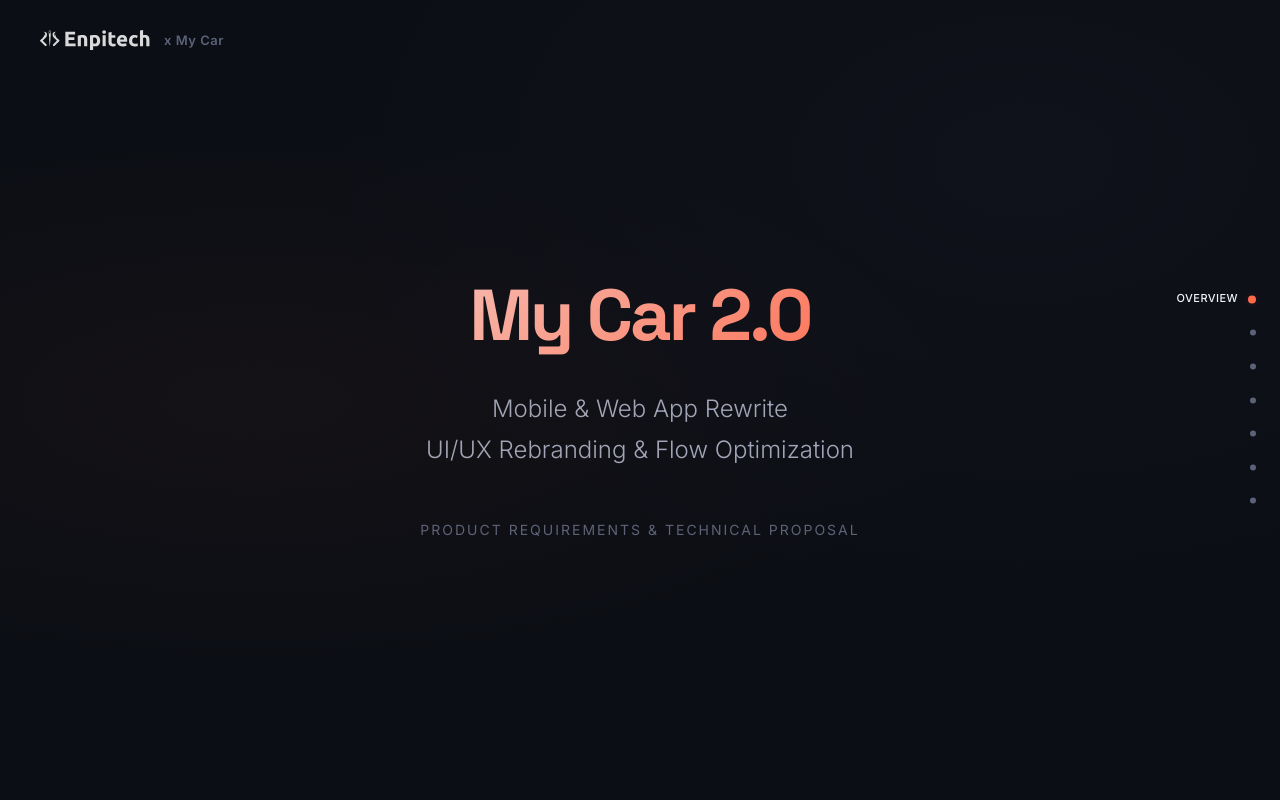
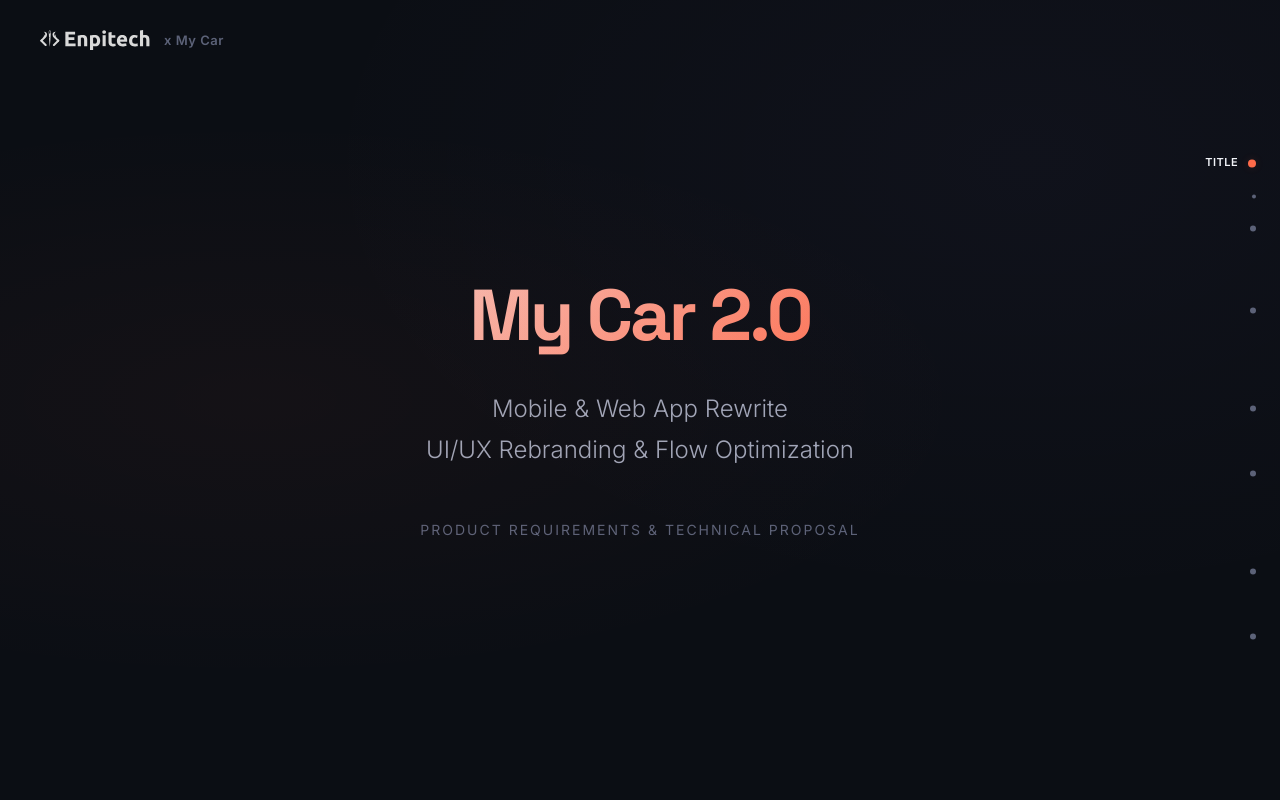
Before and after one commit to rotembm12/my-car-proposal, a plain HTML site: page index.html in a window 1280 px wide. Shown: the top 800 px of the page. Drawn offline with Linux system fonts and the light colour scheme.

Commit message:
Detailed side nav: per-slide titles with collapsible sections, expand on scroll proximity

```diff
--- a/index.html
+++ b/index.html
@@ -1275,6 +1275,48 @@
 
   .side-nav a:hover .nav-dot {
     background: var(--text-secondary);
+  }
+
+  /* Sub-nav items */
+  .side-nav .nav-sub {
+    gap: 8px;
+  }
+
+  .side-nav .nav-sub .nav-label {
+    font-size: 10px;
+    letter-spacing: 0.02em;
+  }
+
+  .side-nav .nav-sub .dot-sm {
+    width: 4px;
+    height: 4px;
+  }
+
+  .side-nav .nav-sub.active .dot-sm {
+    width: 6px;
+    height: 6px;
+  }
+
+  /* Section headers in nav */
+  .side-nav .nav-section .nav-label {
+    font-size: 11px;
+    font-weight: 600;
+  }
+
+  /* Collapse sub-items until parent section is nearby */
+  .side-nav .nav-sub {
+    max-height: 0;
+    overflow: hidden;
+    margin: 0;
+    padding: 0;
+    opacity: 0;
+    transition: max-height 0.3s ease, opacity 0.3s ease, margin 0.2s ease;
+  }
+
+  .side-nav .nav-sub.section-visible {
+    max-height: 24px;
+    opacity: 1;
+    margin: 0;
   }
 
   /* Top progress bar */
@@ -2311,13 +2353,35 @@
 
 <!-- Right-side navigation -->
 <nav class="side-nav" id="sideNav">
-  <a href="#s-overview" data-section="overview"><span class="nav-label">Overview</span><span class="nav-dot"></span></a>
-  <a href="#s-problem" data-section="problem"><span class="nav-label">Problem</span><span class="nav-dot"></span></a>
-  <a href="#s-solution" data-section="solution"><span class="nav-label">Solution</span><span class="nav-dot"></span></a>
-  <a href="#s-architecture" data-section="architecture"><span class="nav-label">Architecture</span><span class="nav-dot"></span></a>
-  <a href="#s-roadmap" data-section="roadmap"><span class="nav-label">Roadmap</span><span class="nav-dot"></span></a>
-  <a href="#s-quality" data-section="quality"><span class="nav-label">Quality</span><span class="nav-dot"></span></a>
-  <a href="#s-closing" data-section="closing"><span class="nav-label">Let's Go</span><span class="nav-dot"></span></a>
+  <a href="#sl-0" class="nav-section"><span class="nav-label">Title</span><span class="nav-dot"></span></a>
+  <a href="#sl-1" class="nav-sub"><span class="nav-label">What is My Car</span><span class="nav-dot dot-sm"></span></a>
+
+  <a href="#sl-2" class="nav-section"><span class="nav-label">Problem</span><span class="nav-dot"></span></a>
+  <a href="#sl-3" class="nav-sub"><span class="nav-label">Registration Dropout</span><span class="nav-dot dot-sm"></span></a>
+  <a href="#sl-4" class="nav-sub"><span class="nav-label">Booking Friction</span><span class="nav-dot dot-sm"></span></a>
+  <a href="#sl-5" class="nav-sub"><span class="nav-label">Design Debt</span><span class="nav-dot dot-sm"></span></a>
+
+  <a href="#sl-6" class="nav-section"><span class="nav-label">Solution</span><span class="nav-dot"></span></a>
+  <a href="#sl-7" class="nav-sub"><span class="nav-label">Before vs After</span><span class="nav-dot dot-sm"></span></a>
+  <a href="#sl-8" class="nav-sub"><span class="nav-label">Registration Flow</span><span class="nav-dot dot-sm"></span></a>
+  <a href="#sl-9" class="nav-sub"><span class="nav-label">Booking Flow</span><span class="nav-dot dot-sm"></span></a>
+  <a href="#sl-10" class="nav-sub"><span class="nav-label">Active Rental</span><span class="nav-dot dot-sm"></span></a>
+
+  <a href="#sl-11" class="nav-section"><span class="nav-label">Architecture</span><span class="nav-dot"></span></a>
+  <a href="#sl-12" class="nav-sub"><span class="nav-label">Tech Stack</span><span class="nav-dot dot-sm"></span></a>
+  <a href="#sl-13" class="nav-sub"><span class="nav-label">Navigation</span><span class="nav-dot dot-sm"></span></a>
+
+  <a href="#sl-14" class="nav-section"><span class="nav-label">Roadmap</span><span class="nav-dot"></span></a>
+  <a href="#sl-15" class="nav-sub"><span class="nav-label">Delivery Model</span><span class="nav-dot dot-sm"></span></a>
+  <a href="#sl-16" class="nav-sub"><span class="nav-label">Phase 1 Detail</span><span class="nav-dot dot-sm"></span></a>
+  <a href="#sl-17" class="nav-sub"><span class="nav-label">Phases 2 & 3</span><span class="nav-dot dot-sm"></span></a>
+  <a href="#sl-18" class="nav-sub"><span class="nav-label">Timeline</span><span class="nav-dot dot-sm"></span></a>
+
+  <a href="#sl-19" class="nav-section"><span class="nav-label">Quality</span><span class="nav-dot"></span></a>
+  <a href="#sl-20" class="nav-sub"><span class="nav-label">Testing</span><span class="nav-dot dot-sm"></span></a>
+  <a href="#sl-21" class="nav-sub"><span class="nav-label">Migration</span><span class="nav-dot dot-sm"></span></a>
+
+  <a href="#sl-22" class="nav-section"><span class="nav-label">Let's Go</span><span class="nav-dot"></span></a>
 </nav>
 
 <script>
@@ -2376,39 +2440,52 @@
     progressBar.style.width = progress + '%';
   });
 
-  // Side navigation active state
-  const sections = [
-    { id: 'overview', start: 0 },
-    { id: 'problem', start: 2 },
-    { id: 'solution', start: 6 },
-    { id: 'architecture', start: 10 },
-    { id: 'roadmap', start: 13 },
-    { id: 'quality', start: 17 },
-    { id: 'closing', start: 19 }
+  // Side navigation - assign IDs to all slides
+  const slides = document.querySelectorAll('.slide, .divider');
+  slides.forEach((s, i) => { s.id = 'sl-' + i; });
+
+  const navLinks = document.querySelectorAll('.side-nav a');
+  const navSubs = document.querySelectorAll('.side-nav .nav-sub');
+
+  // Map which section each slide belongs to (section nav indices)
+  const sectionRanges = [
+    { navIdx: 0, from: 0, to: 1 },   // Title + What is My Car
+    { navIdx: 2, from: 2, to: 5 },   // Problem
+    { navIdx: 6, from: 6, to: 10 },  // Solution
+    { navIdx: 11, from: 11, to: 13 }, // Architecture
+    { navIdx: 14, from: 14, to: 18 }, // Roadmap
+    { navIdx: 19, from: 19, to: 21 }, // Quality
+    { navIdx: 22, from: 22, to: 22 }, // Closing
   ];
 
-  const slides = document.querySelectorAll('.slide, .divider');
-  const navLinks = document.querySelectorAll('.side-nav a');
-
-  // Add section IDs to slides
-  sections.forEach(s => {
-    if (slides[s.start]) slides[s.start].id = 's-' + s.id;
-  });
-
-  const sectionObserver = new IntersectionObserver((entries) => {
+  function getSection(slideIdx) {
+    return sectionRanges.find(r => slideIdx >= r.from && slideIdx <= r.to);
+  }
+
+  // Track active slide
+  const slideObserver = new IntersectionObserver((entries) => {
     entries.forEach(entry => {
       if (entry.isIntersecting) {
         const id = entry.target.id;
+        const idx = parseInt(id.replace('sl-', ''));
+        const section = getSection(idx);
+
+        // Highlight active nav item
         navLinks.forEach(link => {
           link.classList.toggle('active', link.getAttribute('href') === '#' + id);
+        });
+
+        // Show/hide sub-items for current section
+        navSubs.forEach(sub => {
+          const subIdx = parseInt(sub.getAttribute('href').replace('#sl-', ''));
+          const subSection = getSection(subIdx);
+          sub.classList.toggle('section-visible', section && subSection && subSection.navIdx === section.navIdx);
         });
       }
     });
   }, { threshold: 0.3 });
 
-  sections.forEach(s => {
-    if (slides[s.start]) sectionObserver.observe(slides[s.start]);
-  });
+  slides.forEach(s => slideObserver.observe(s));
 
   // Smooth scroll for nav clicks
   navLinks.forEach(link => {
```
